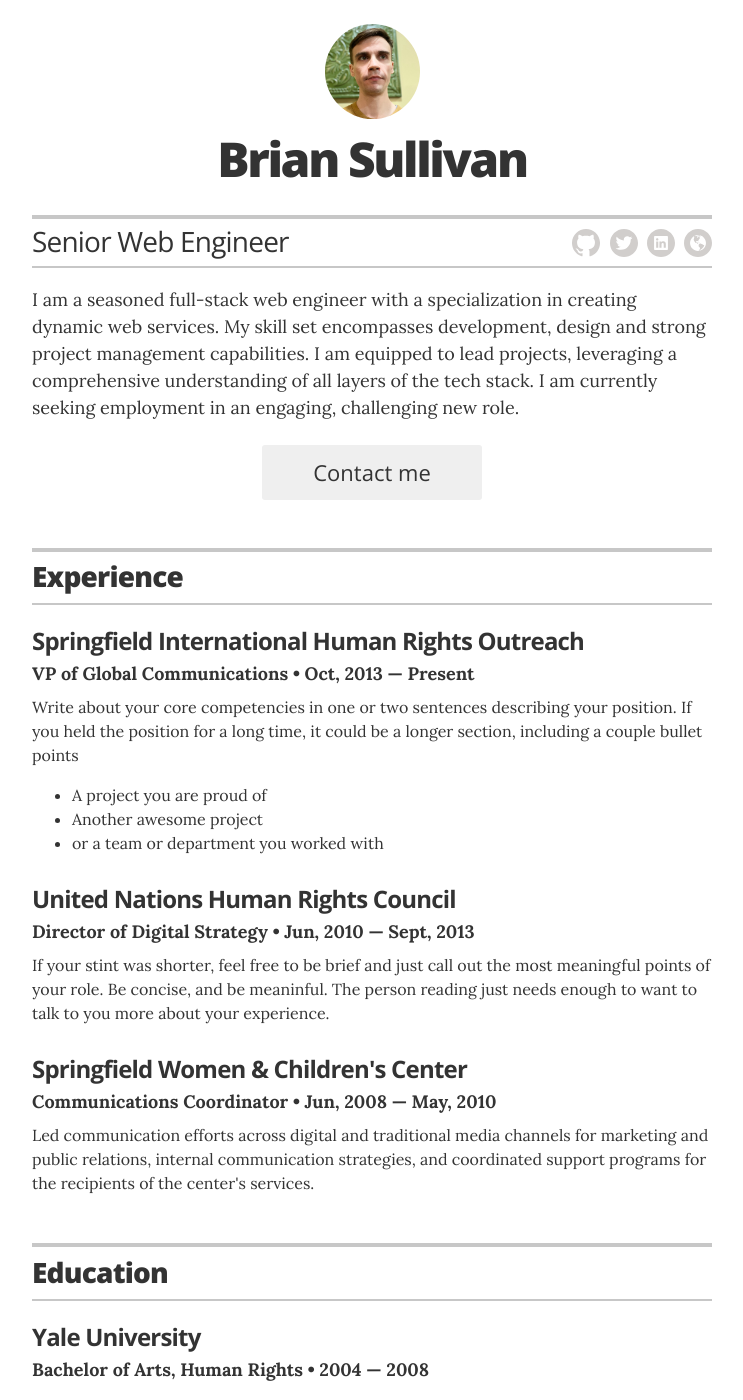
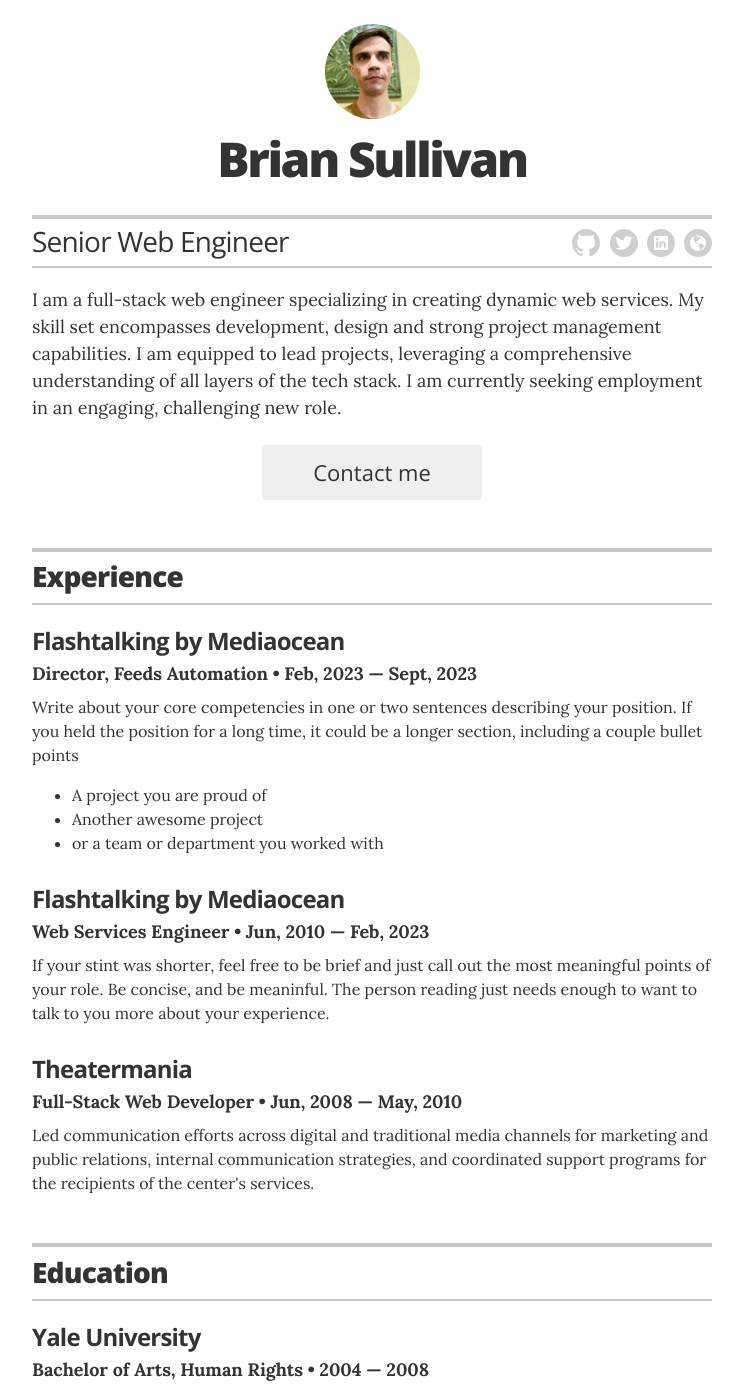
Before and after one commit to bsullivan-io/bsullivan.io, a Jekyll site: the page built from index.html, in a window 1280 px wide and 1400 px high. Shown: the whole window, without its empty margins (268-1011 px from the left). Built offline with Jekyll 4.4.1, drawn with Linux system fonts in a browser that asks for light colours; some of the changed text lies outside the part shown.

Commit message:
replace some placeholder content

```diff
--- a/_config.yml
+++ b/_config.yml
@@ -23,7 +23,7 @@ resume_contact_address:         "143 Skillman Ave, #3C • Brooklyn NY 11211"
 resume_header_contact_info:     "143 Skillman Ave, #3C • Brooklyn NY 11211 • 732-600-6507 • brian@bsullivan.io"
 display_header_contact_info:    "false"
 
-resume_header_intro: "<p>I am a seasoned full-stack web engineer with a specialization in creating dynamic web services. My skill set encompasses development, design and strong project management capabilities. I am equipped to lead projects, leveraging a comprehensive understanding of all layers of the tech stack. I am currently seeking employment in an engaging, challenging new role. </p>"
+resume_header_intro: "<p>I am a full-stack web engineer specializing in creating dynamic web services. My skill set encompasses development, design and strong project management capabilities. I am equipped to lead projects, leveraging a comprehensive understanding of all layers of the tech stack. I am currently seeking employment in an engaging, challenging new role. </p>"
 
 # use "yes" to display the email contact button,
 # "no" to display an "I'm not looking for work" message,
--- a/_data/experience.yml
+++ b/_data/experience.yml
@@ -1,19 +1,19 @@
 # Jobs
-# VP of Global Communications
-- company: Springfield International Human Rights Outreach
-  position: VP of Global Communications
-  duration: Oct, 2013 &mdash; Present
+# Director, Feeds Automation
+- company: Flashtalking by Mediaocean
+  position: Director, Feeds Automation
+  duration: Feb, 2023 &mdash; Sept, 2023
   summary: Write about your core competencies in one or two sentences describing your position. If you held the position for a long time, it could be a longer section, including a couple bullet points	<ul class="resume-item-list"><li>A project you are proud of</li><li>Another awesome project</li><li>or a team or department you worked with</li></ul>
 
-# Director of Digital Stratgy
-- company: United Nations Human Rights Council
-  position: Director of Digital Strategy
-  duration:  Jun, 2010 &mdash; Sept, 2013
+# Web Services Engineer
+- company: Flashtalking by Mediaocean
+  position: Web Services Engineer
+  duration:  Jun, 2010 &mdash; Feb, 2023
   summary: If your stint was shorter, feel free to be brief and just call out the most meaningful points of your role. Be concise, and be meaninful. The person reading just needs enough to want to talk to you more about your experience.
 
 
-# Communications Coordinator
-- company: Springfield Women & Children's Center
-  position: Communications Coordinator
+# Full-Stack Web Developer
+- company: Theatermania
+  position: Full-Stack Web Developer
   duration:   Jun, 2008  &mdash; May, 2010
   summary: Led communication efforts across digital and traditional media channels for marketing and public relations, internal communication strategies, and coordinated support programs for the recipients of the center's services.
--- a/_data/interests.yml
+++ b/_data/interests.yml
@@ -1,4 +1,4 @@
 # Interests
-- description: Human rights and world affairs
-- description: Music (baritone saxiphonist)
-- description: Linguistics
+- description: Creative Writing
+- description: Literary Theory
+- description: Game Development
```
Also changed, not shown: _data/projects.yml (+6 -13 lines), 1 other file.
